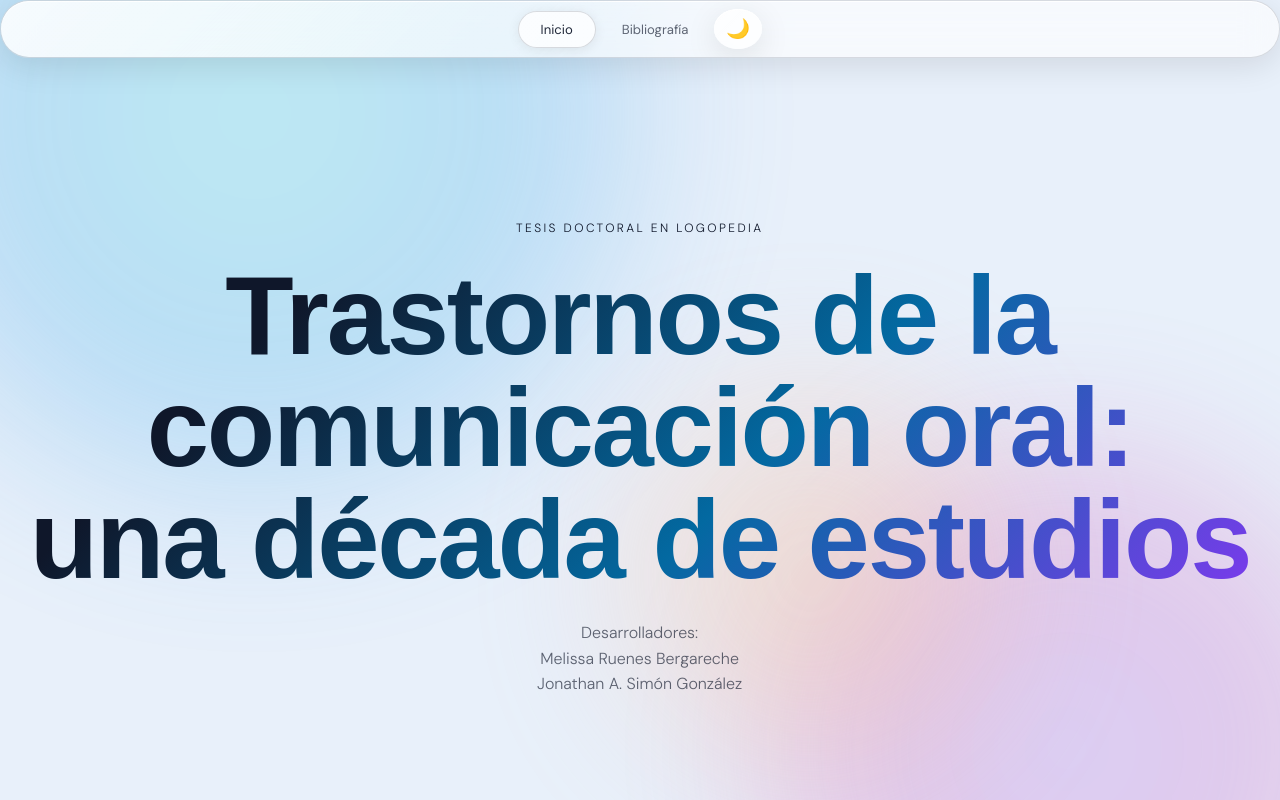
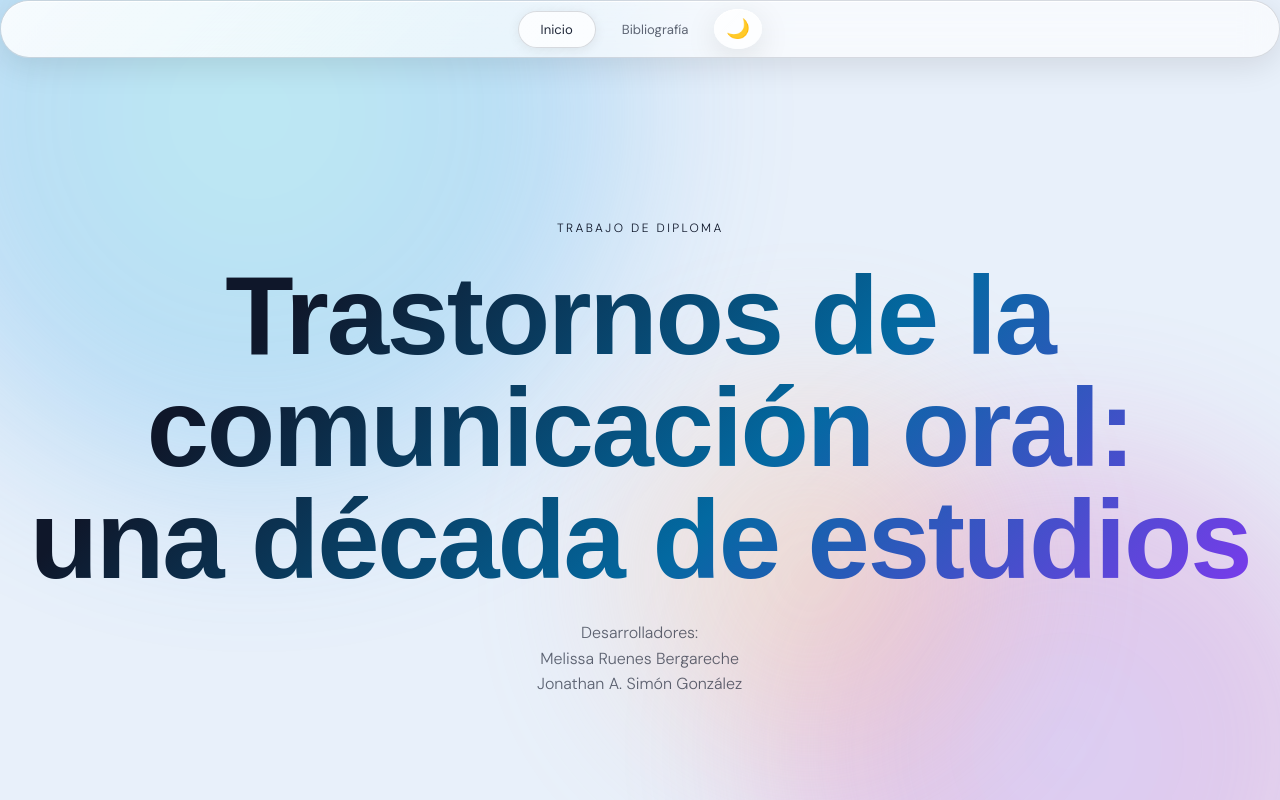
Before and after one commit to jonahSimonxx/Tesis-Logopedia, a Next.js app: page / in a window 1280 px wide. Shown: the top 800 px of the page. Built offline with nearby package versions, Linux system fonts and the light colour scheme; a web font is replaced by a local one.

Commit message:
Trabajo de Diploma

```diff
--- a/src/app/page.tsx
+++ b/src/app/page.tsx
@@ -4,7 +4,7 @@ export default function Home() {
   return (
     <>
       <header className="hero">
-        <span className="hero__kicker">Tesis Doctoral en Logopedia</span>
+        <span className="hero__kicker">Trabajo de Diploma</span>
         <h1 className="hero__title">
           Trastornos de la comunicación oral:
           <br />
```
